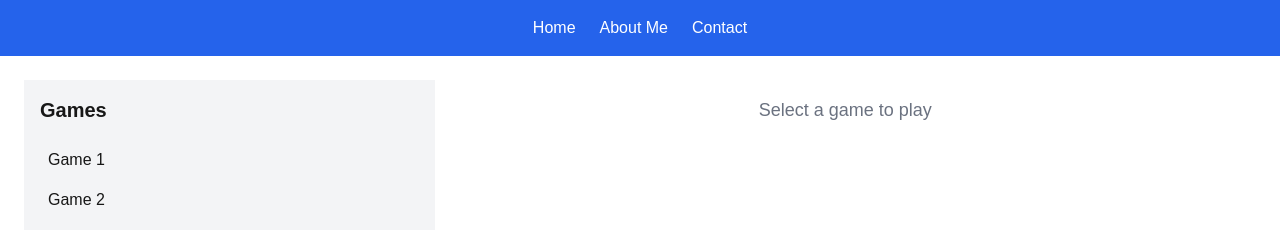
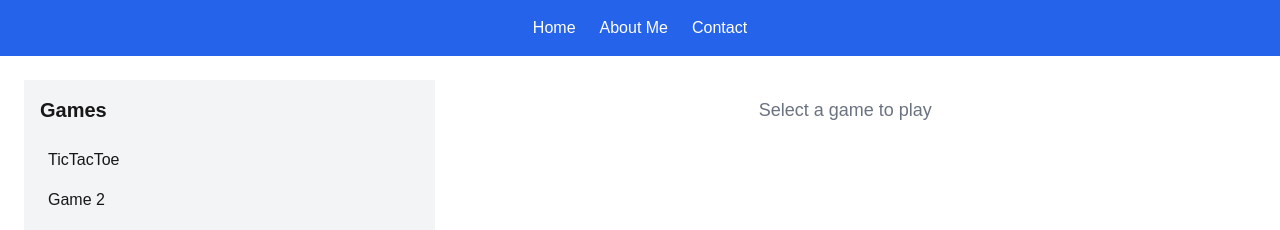
Before and after one commit to sampathchowdary/TrendCentral, a Next.js app in the folder trendcentral/: page /playground in a window 1280 px wide. Shown: the top 230 px of the page. Built offline with nearby package versions, Linux system fonts and the light colour scheme.

Commit message:
save progress;

```diff
--- a/trendcentral/app/components/playground/GamePlayground.tsx
+++ b/trendcentral/app/components/playground/GamePlayground.tsx
@@ -1,16 +1,26 @@
 import React from 'react';
+
+// games
+import TicTacToe from './TicTacToe';
 
 interface GamePlaygroundProps {
   game: string;
 }
 
 const GamePlayground: React.FC<GamePlaygroundProps> = ({ game }) => {
+    let gameComponent = null
+
+    if(game === 'TicTacToe') {
+        gameComponent = <TicTacToe />
+    }
   return (
     <div>
       <h2 className="text-2xl font-semibold mb-4">Now Playing: {game}</h2>
       <div className="h-96 bg-gray-200 rounded-md flex justify-center items-center">
-        {/* Replace this with the actual game embedding or gameplay */}
-        <p className="text-xl text-gray-500">Game Playground for {game}</p>
+        { gameComponent ? (
+            gameComponent
+        ) : <p className="text-xl text-gray-500">Game Playground for {game}</p>
+        }
       </div>
     </div>
   );
--- /dev/null
+++ b/trendcentral/app/components/playground/TicTacToe.tsx
@@ -0,0 +1,21 @@
+import { useState } from 'react';
+
+type Board = string[][];
+
+const TicTacToe = () => {
+    const [board, setBoard] = useState<Board>([
+        [' ',' ',' '],
+        [' ',' ',' '],
+        [' ',' ',' ']
+    ])
+
+    return (
+        <>
+            <h1>Tic Tac Toe</h1>
+            <h2>Player's Turn</h2>
+        </>
+    )
+
+}
+
+export default TicTacToe;
--- a/trendcentral/app/playground/page.tsx
+++ b/trendcentral/app/playground/page.tsx
@@ -7,20 +7,17 @@ import GamePlayground from "../components/playground/GamePlayground"; // You nee
 const Playground: React.FC = () => {
   const [selectedGame, setSelectedGame] = useState<string | null>(null);
 
-  const gameNames = ['Game 1', 'Game 2', 'Game 3', 'Game 4'];
+  const gameNames = ['TicTacToe', 'Game 2', 'Game 3', 'Game 4'];
 
   return (
     <div>
       <section className="flex flex-col md:flex-row max-w-7xl mx-auto p-6 space-y-8 md:space-y-0">
-        {/* Left Side: Game List (30% width) */}
         <div className="md:w-1/3 bg-gray-100 p-4">
           <GameList
             gameNames={gameNames}
             onGameSelect={setSelectedGame}
           />
         </div>
-
-        {/* Right Side: Playground to play the selected game (70% width) */}
         <div className="md:w-2/3 bg-white p-4">
           {selectedGame ? (
             <GamePlayground game={selectedGame} />
```
